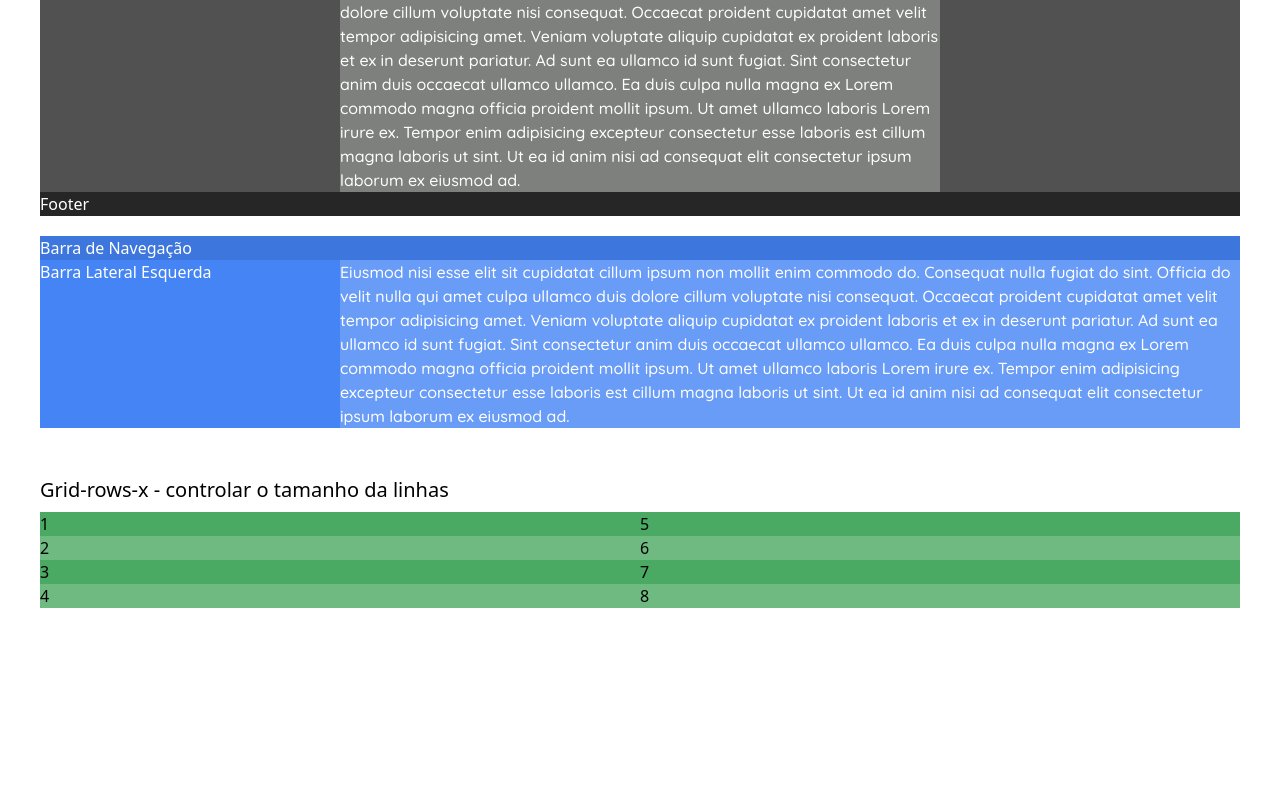
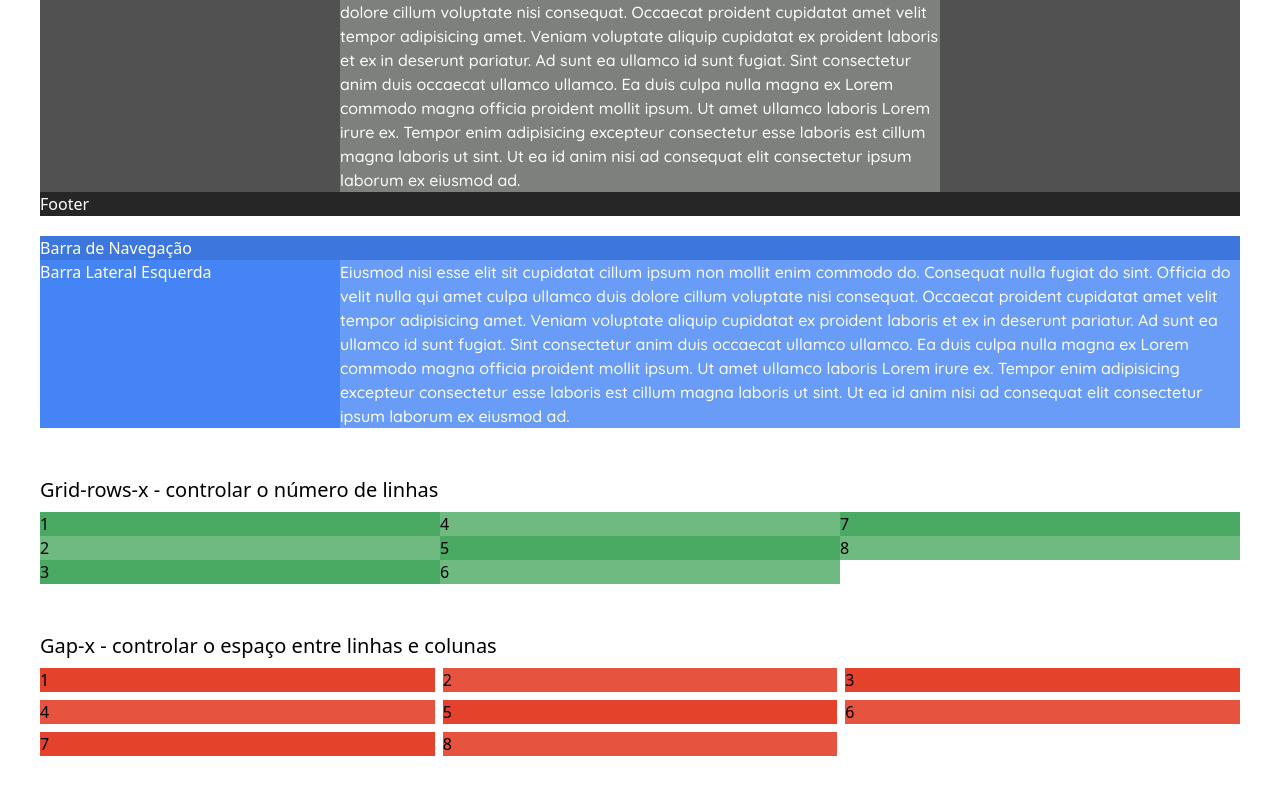
Before and after one commit to leaoerikaleao/layout, a Next.js app: page /grid in a window 1280 px wide. Shown: the part 564-1358 px from the top of the page. Before the commit the page ends 1232 px from the top, so only its background shows below. Built offline with nearby package versions, Linux system fonts and the light colour scheme.

Commit message:
Grid finished

```diff
--- a/pages/grid.js
+++ b/pages/grid.js
@@ -23,7 +23,7 @@ const Grid = () => {
             </div>
 
             <div className="py-5">
-                <h2 className="text-xl py-2">Grid-cols-x - controlar o tamanho da coluna</h2>
+                <h2 className="text-xl py-2">Grid-cols-x - controlar o número de colunas</h2>
                 <div className="grid grid-cols-6 ">
                     <div className="col-span-1 bg-yellow">
                         <ul>
@@ -78,8 +78,8 @@ const Grid = () => {
                 </div>
             </div>
             <div className="py-5">
-                <h2 className="text-xl py-2">Grid-rows-x - controlar o tamanho da linhas</h2>
-                <div className="grid grid-rows-4 grid-flow-col">
+                <h2 className="text-xl py-2">Grid-rows-x - controlar o número de linhas</h2>
+                <div className="grid grid-rows-3 grid-flow-col">
                     <div className="bg-green">1</div>
                     <div className="bg-green-light">2</div>
                     <div className="bg-green">3</div>
@@ -90,6 +90,19 @@ const Grid = () => {
                     <div className="bg-green-light">8</div>
                 </div>
             </div>
+            <div className="py-5">
+                <h2 className="text-xl py-2">Gap-x - controlar o espaço entre linhas e colunas</h2>
+                <div className="grid grid-cols-3 gap-2">
+                    <div className="bg-red">1</div>
+                    <div className="bg-red-light">2</div>
+                    <div className="bg-red">3</div>
+                    <div className="bg-red-light">4</div>
+                    <div className="bg-red">5</div>
+                    <div className="bg-red-light">6</div>
+                    <div className="bg-red">7</div>
+                    <div className="bg-red-light">8</div>
+                </div>
+            </div>
         </div>
     )
 }
```
